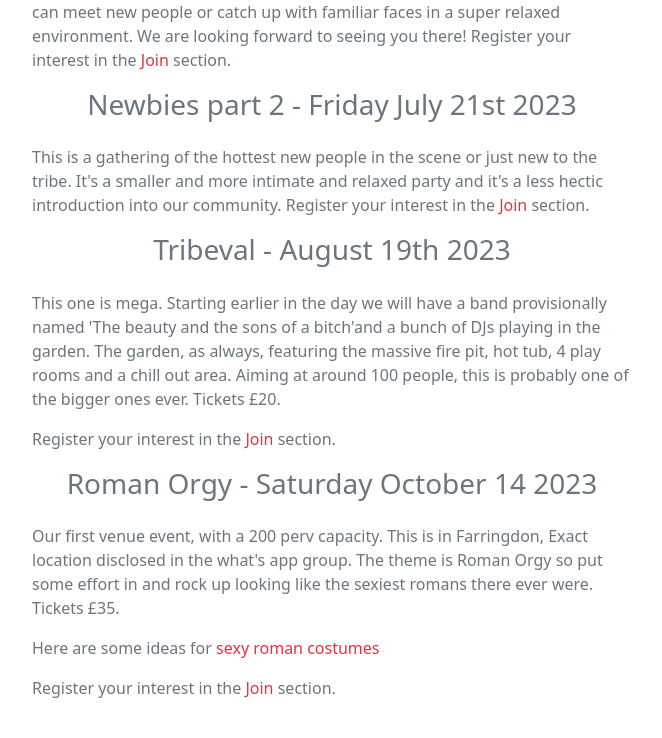
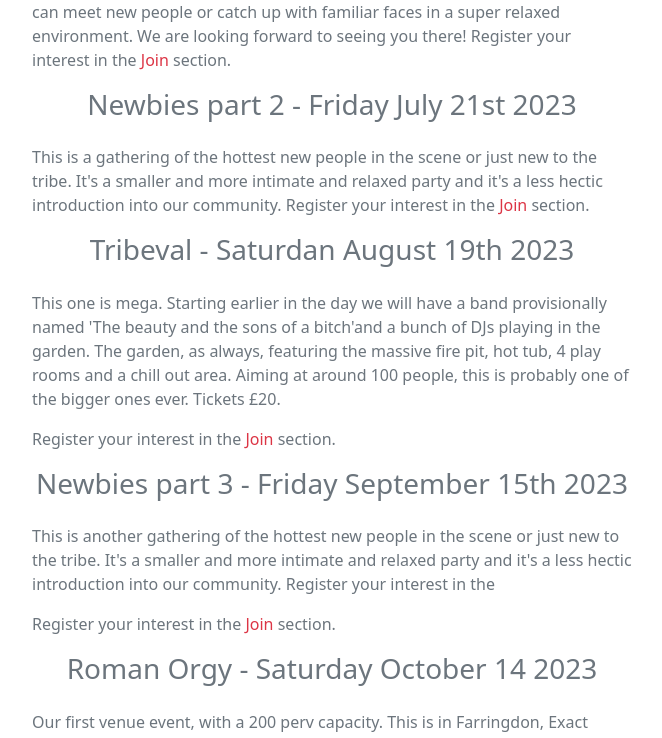
Before and after one commit to dantrovato/the-tribe-react18, a React (Vite) app: page /events in a window 1280 px wide. Shown: the part 592-1330 px from the top of the page, without its empty margins (308-970 px from the left). Built offline with nearby package versions, Linux system fonts and the light colour scheme.

Commit message:
Add newbies part 3

```diff
--- a/src/components/Events.tsx
+++ b/src/components/Events.tsx
@@ -42,7 +42,7 @@ const Events = () => {
 
       <div>
         <h3 className="text-center text-muted mb-4">
-          Tribeval - August 19th 2023{" "}
+          Tribeval - Saturdan August 19th 2023{" "}
         </h3>
         <p
           className=" text-muted mb-3"
@@ -54,6 +54,30 @@ const Events = () => {
           massive fire pit, hot tub, 4 play rooms and a chill out area. Aiming
           at around 100 people, this is probably one of the bigger ones ever.
           Tickets £20.{" "}
+        </p>
+
+        <p
+          className="text-muted mb-3"
+          style={{ maxWidth: "600px", margin: "auto" }}
+        >
+          Register your interest in the{" "}
+          <Link className="navbar-brand text-danger" to="/join">
+            Join
+          </Link>{" "}
+          section.
+        </p>
+
+        <h3 className="text-center text-muted mb-4">
+          Newbies part 3 - Friday September 15th 2023{" "}
+        </h3>
+        <p
+          className=" text-muted mb-3"
+          style={{ maxWidth: "600px", margin: "auto" }}
+        >
+          This is another gathering of the hottest new people in the scene or
+          just new to the tribe. It's a smaller and more intimate and relaxed
+          party and it's a less hectic introduction into our community. Register
+          your interest in the{" "}
         </p>
 
         <p
```
